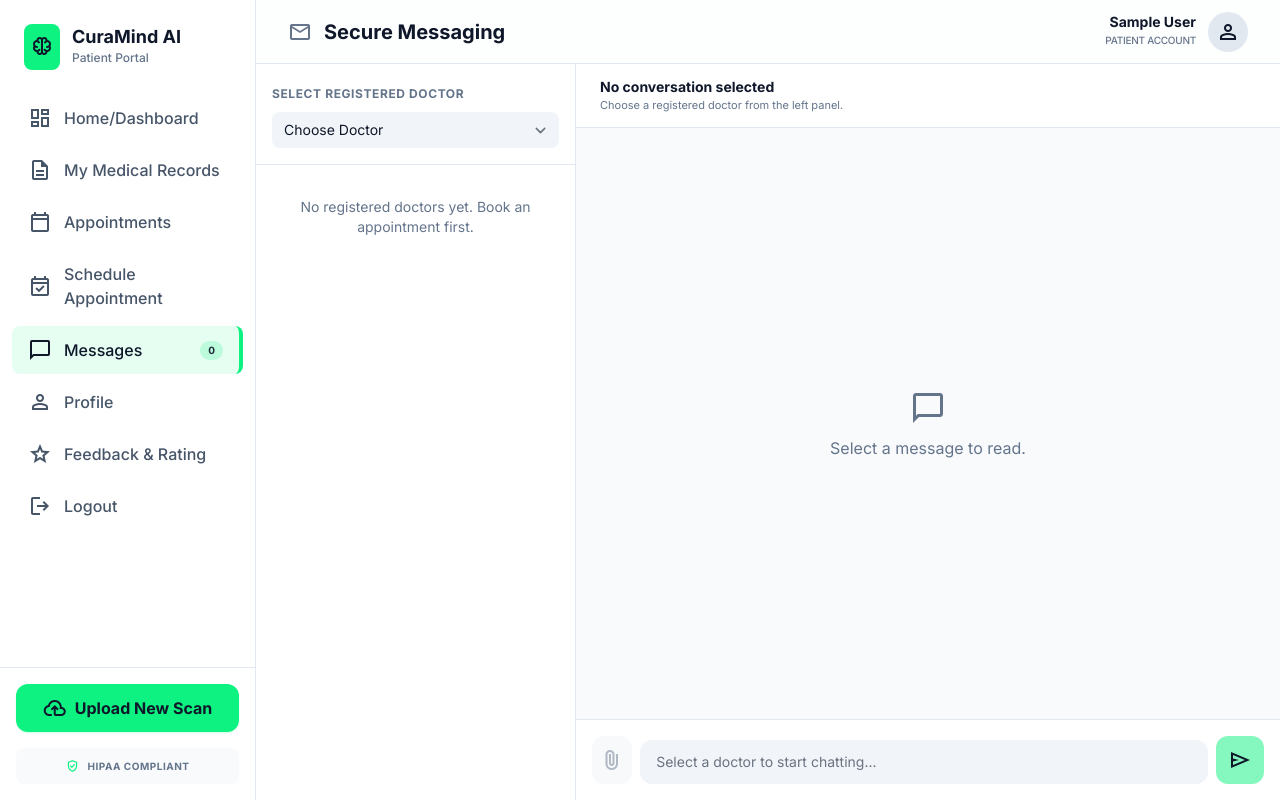
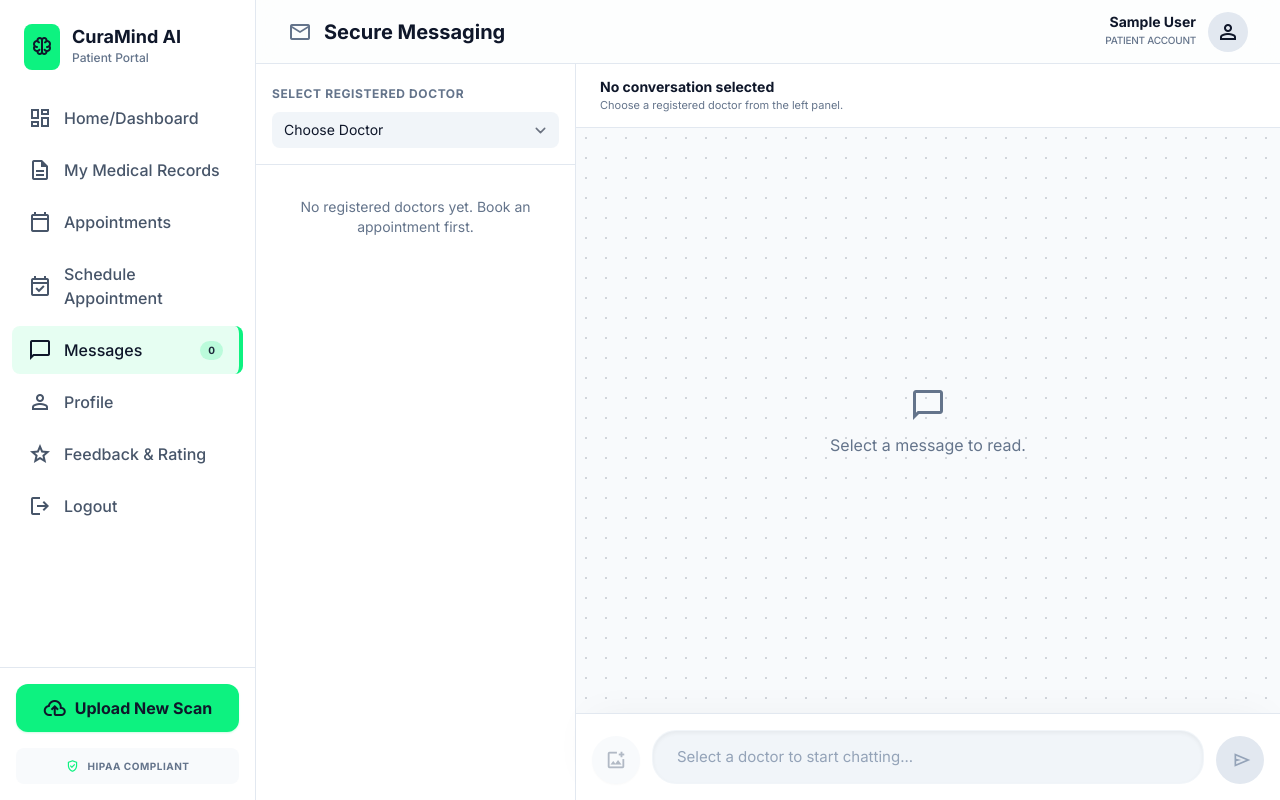
Before and after one commit to 45Hitman18/CuraMind, a Django app: page /patients/messages/ in a window 1280 px wide. Run offline with Django 5.2, Linux system fonts and the light colour scheme; the visitor is signed in with stand-in values (Sample User, id 1); data comes from the database, SQL or seed files in the repository; data that the repository does not hold is empty; some libraries are stand-ins or nearby versions.

Commit message:
Complete redesign of messaging chat UI for Doctor and Patient portals.

```diff
--- a/templates/patients/messages.html
+++ b/templates/patients/messages.html
@@ -159,31 +159,57 @@
 </div>
 </div>
 
-<div class="flex-1 min-h-0 overflow-y-auto p-6">
+<div class="flex-1 overflow-y-auto p-8 space-y-6 relative" style="background-image: radial-gradient(#d1d5db 1px, transparent 1px); background-size: 20px 20px;">
 {% if selected_doctor %}
-<div class="max-w-4xl space-y-4">
-<div class="inline-flex items-center gap-1.5 px-3 py-1 rounded-full bg-slate-100 dark:bg-slate-800 text-xs font-bold text-slate-600 dark:text-slate-300 mb-4">
-<span class="material-symbols-outlined text-sm">lock</span>
-Secure HIPAA-Compliant Channel
+<div class="max-w-4xl mx-auto flex flex-col justify-end min-h-full">
+<div class="flex justify-center mb-8">
+    <div class="inline-flex items-center gap-1.5 px-4 py-1.5 rounded-full bg-white dark:bg-slate-800 border border-slate-200 dark:border-slate-700 shadow-sm text-xs font-bold text-slate-500">
+        <span class="material-symbols-outlined text-[14px]">enhanced_encryption</span>
+        End-to-End Encrypted Channel
     </div>
+</div>
+<div class="space-y-6">
 {% for chat in thread_messages %}
-<div class="flex {% if chat.sender_id == request.user.id %}justify-end{% else %}justify-start{% endif %}">
-<div class="max-w-2xl p-4 rounded-xl shadow-sm border text-sm leading-relaxed whitespace-pre-line {% if chat.sender_id == request.user.id %}bg-primary/20 border-primary/20 text-slate-900{% else %}bg-white dark:bg-slate-900 border-slate-200 dark:border-slate-800 text-slate-900 dark:text-slate-100{% endif %}">
+<div class="flex {% if chat.sender_id == request.user.id %}justify-end{% else %}justify-start{% endif %} w-full">
+    {% if chat.sender_id != request.user.id %}
+    <div class="w-8 h-8 rounded-full bg-slate-200 dark:bg-slate-700 flex-shrink-0 mr-3 flex items-center justify-center mt-auto mb-5">
+        <span class="material-symbols-outlined text-[16px] text-slate-500">medical_services</span>
+    </div>
+    {% endif %}
+    <div class="max-w-[75%] flex flex-col {% if chat.sender_id == request.user.id %}items-end{% else %}items-start{% endif %}">
+        <div class="px-5 py-3 shadow-sm text-[15px] leading-relaxed whitespace-pre-line {% if chat.sender_id == request.user.id %}bg-primary text-slate-900 rounded-2xl rounded-br-sm font-medium border border-primary/20{% else %}bg-white dark:bg-slate-800 text-slate-900 dark:text-slate-100 border border-slate-200 dark:border-slate-700 rounded-2xl rounded-bl-sm{% endif %} relative group transition-all">
             {% if chat.body %}{{ chat.body }}{% endif %}
             {% if chat.attachment %}
-<div class="mt-2">
-<a href="{{ chat.attachment.url }}" target="_blank" rel="noopener" class="inline-flex items-center gap-1.5 text-xs font-semibold text-primary hover:underline">
-<span class="material-symbols-outlined text-sm">attach_file</span>
-{{ chat.attachment.name|cut:'chat_media/' }}
+            <div class="mt-2 bg-white/50 dark:bg-black/20 p-2.5 rounded-xl backdrop-blur-sm border border-black/5 dark:border-white/5 inline-block w-full">
+                <a href="{{ chat.attachment.url }}" target="_blank" rel="noopener" class="flex items-center gap-2 text-sm font-bold hover:opacity-70 transition-opacity">
+                    <div class="bg-black/5 dark:bg-white/10 p-2 rounded-lg flex items-center justify-center text-primary">
+                        <span class="material-symbols-outlined text-xl">description</span>
+                    </div>
+                    <span class="truncate">{{ chat.attachment.name|cut:'chat_media/' }}</span>
                 </a>
             </div>
             {% endif %}
-<div class="mt-2 text-[10px] text-slate-500">{{ chat.created_at|date:"M d, Y • h:i A" }}</div>
+        </div>
+        <div class="mt-1.5 px-1 flex items-center gap-1 text-[10px] uppercase font-bold text-slate-400 tracking-widest">
+            {{ chat.created_at|date:"h:i A" }}
+            {% if chat.sender_id == request.user.id %}
+            <span class="material-symbols-outlined text-[12px] text-primary">done_all</span>
+            {% endif %}
+        </div>
     </div>
 </div>
 {% empty %}
-<div class="bg-white dark:bg-slate-900 p-6 rounded-xl border border-slate-200 dark:border-slate-800 shadow-sm text-sm text-slate-500">No messages yet. Start the conversation with this doctor.</div>
+    <div class="flex flex-col items-center justify-center py-20 opacity-50 space-y-4">
+        <div class="w-20 h-20 bg-primary/20 text-primary rounded-full flex items-center justify-center animate-pulse">
+            <span class="material-symbols-outlined text-4xl">waving_hand</span>
+        </div>
+        <div class="text-center">
+            <p class="text-lg font-bold text-slate-900 dark:text-white">Start the conversation</p>
+            <p class="text-xs mt-1">Send a secure message to Dr. {{ selected_doctor.get_full_name|default:selected_doctor.username }}</p>
+        </div>
+    </div>
 {% endfor %}
+</div>
 </div>
 {% else %}
 <div class="h-full flex items-center justify-center text-slate-500">
@@ -195,17 +221,19 @@ Secure HIPAA-Compliant Channel
 {% endif %}
 </div>
 
-<div class="p-4 border-t border-slate-200 dark:border-slate-800 bg-white dark:bg-slate-900">
-<form method="post" enctype="multipart/form-data" class="max-w-4xl mx-auto flex items-end gap-2">
+<div class="p-4 bg-white/90 dark:bg-slate-900/90 backdrop-blur-xl border-t border-slate-200 dark:border-slate-800 z-10 shadow-[0_-10px_40px_-15px_rgba(0,0,0,0.05)]">
+<form method="post" enctype="multipart/form-data" class="max-w-4xl mx-auto flex items-end gap-3">
 {% csrf_token %}
 <input type="hidden" name="doctor_id" value="{% if selected_doctor %}{{ selected_doctor.id }}{% endif %}"/>
-<label class="size-12 rounded-xl bg-slate-100 dark:bg-slate-800 flex items-center justify-center text-slate-500 cursor-pointer hover:text-primary transition-colors {% if not selected_doctor %}opacity-50 cursor-not-allowed{% endif %}">
-<span class="material-symbols-outlined">attach_file</span>
+<label class="w-12 h-12 rounded-full bg-slate-100 dark:bg-slate-800 flex items-center justify-center text-slate-500 cursor-pointer hover:bg-slate-200 dark:hover:bg-slate-700 hover:text-primary transition-all shadow-sm {% if not selected_doctor %}opacity-50 cursor-not-allowed{% endif %} shrink-0">
+<span class="material-symbols-outlined text-[22px]">add_photo_alternate</span>
 <input type="file" name="attachment" class="hidden" {% if not selected_doctor %}disabled{% endif %}/>
 </label>
-<textarea class="w-full bg-slate-100 dark:bg-slate-800 border-none rounded-xl px-4 py-3 text-sm resize-none" rows="1" placeholder="{% if selected_doctor %}Type a message...{% else %}Select a doctor to start chatting...{% endif %}" name="body" {% if not selected_doctor %}disabled{% endif %}></textarea>
-<button class="size-12 rounded-xl {% if selected_doctor %}bg-primary shadow-lg shadow-primary/20 hover:scale-105 active:scale-95{% else %}bg-primary/50 cursor-not-allowed{% endif %} text-slate-900 flex items-center justify-center transition-all shrink-0" type="submit" {% if not selected_doctor %}disabled{% endif %}>
-<span class="material-symbols-outlined">send</span>
+<div class="flex-1 bg-slate-100 dark:bg-slate-800 rounded-3xl flex items-center shadow-inner overflow-hidden border border-transparent focus-within:border-primary focus-within:bg-white dark:focus-within:bg-slate-900 transition-all">
+<textarea class="w-full bg-transparent border-none px-6 py-3.5 text-[15px] resize-none focus:ring-0 placeholder:text-slate-400" rows="1" placeholder="{% if selected_doctor %}iMessage to Dr. {{ selected_doctor.get_full_name|default:selected_doctor.username }}...{% else %}Select a doctor to start chatting...{% endif %}" name="body" {% if not selected_doctor %}disabled{% endif %} style="min-height: 48px; max-height: 120px;"></textarea>
+</div>
+<button class="w-12 h-12 rounded-full {% if selected_doctor %}bg-slate-900 dark:bg-primary hover:scale-105 active:scale-90 shadow-md shadow-slate-900/20 dark:shadow-primary/20 text-white dark:text-slate-900{% else %}bg-slate-200 dark:bg-slate-800 cursor-not-allowed text-slate-400{% endif %} flex items-center justify-center transition-all shrink-0" type="submit" {% if not selected_doctor %}disabled{% endif %}>
+<span class="material-symbols-outlined text-[20px] ml-1">send</span>
 </button>
 </form>
 </div>
```
Also changed, not shown: templates/doctors/messages.html (+48 -20 lines), templates/patients/schedule_appointment.html (+6 -4 lines). Lines whose indentation alone changed are shown as unchanged.
